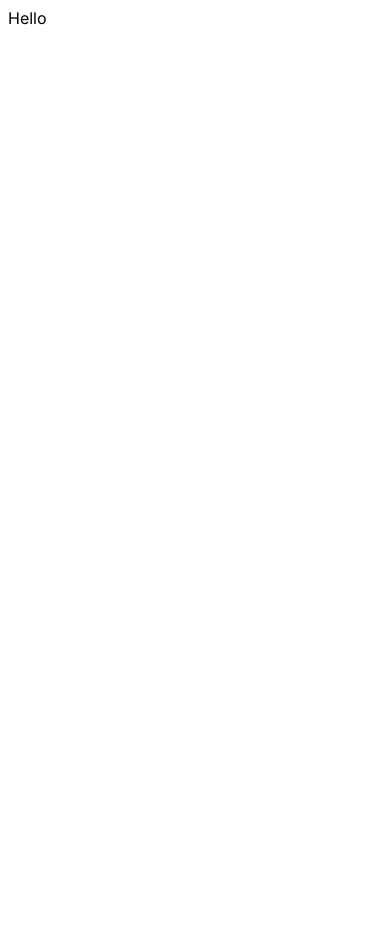
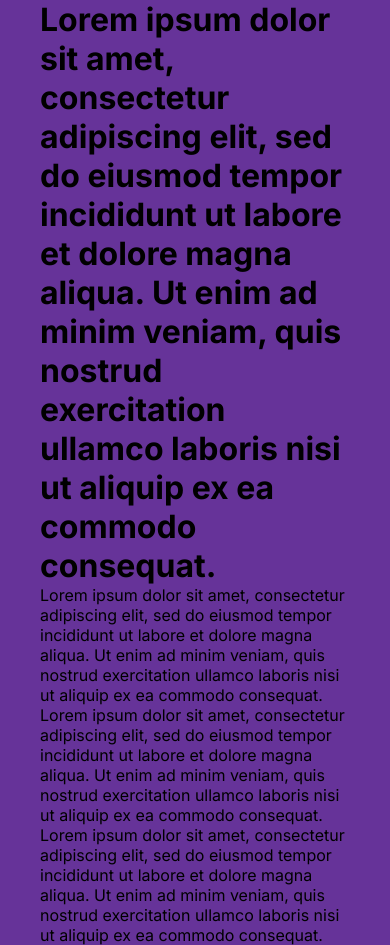
Before and after one commit to Dzaakk/web-blog-app, a Next.js app: page / in a window 390 px wide. Before the commit the page ends 844 px from the top, so only its background shows below. Built offline with nearby package versions, Linux system fonts and the light colour scheme.

Commit message:
css responsive layout

```diff
--- a/src/app/globals.css
+++ b/src/app/globals.css
@@ -0,0 +1,69 @@
+:root {
+    --bg: white;
+    --textColor: black;
+    --softBg: #f0f0f0;
+    -softTextColor: #626262;
+}
+
+* {
+    padding: 0;
+    margin: 0;
+    box-sizing: border-box;
+}
+
+body {
+    max-width: 100vw;
+    overflow-x: hidden;
+}
+
+a {
+    color: inherit;
+    text-decoration: none;
+}
+
+.container {
+    min-height: 100vh;
+    background-color: var(--bg);
+    color: var(--textColor);
+}
+
+.wrapper {
+    max-width: 1536px;
+    margin-left: auto;
+    margin-right: auto;
+    background-color: rebeccapurple;
+    padding-left: 80px;
+    padding-right: 80px;
+}
+
+@media screen and (max-width:1536px) {
+    .wrapper {
+        max-width: 1366px;
+    }
+}
+
+@media screen and (max-width:1280px) {
+    .wrapper {
+        max-width: 1024px;
+    }
+}
+
+@media screen and (max-width:1024px) {
+    .wrapper {
+        max-width: 768px;
+        padding-left: 40px;
+        padding-right: 40px;
+    }
+}
+
+@media screen and (max-width:768px) {
+    .wrapper {
+        max-width: 640px;
+    }
+}
+
+@media screen and (max-width:640px) {
+    .wrapper {
+        max-width: 475px;
+    }
+}
--- a/src/app/layout.js
+++ b/src/app/layout.js
@@ -1,5 +1,5 @@
-import './globals.css'
-import { Inter } from 'next/font/google'
+import { Inter } from 'next/font/google';
+import './globals.css';
 
 const inter = Inter({ subsets: ['latin'] })
 
@@ -11,7 +11,11 @@ export const metadata = {
 export default function RootLayout({ children }) {
   return (
     <html lang="en">
-      <body className={inter.className}>{children}</body>
+      <body className={inter.className}>
+        <div className='container'>
+          <div className='wrapper'>{children}</div>
+        </div>
+      </body>
     </html>
-  )
+  );
 }
--- a/src/app/page.jsx
+++ b/src/app/page.jsx
@@ -1,5 +1,14 @@
-import styles from "./homepage.module.css";
-
+import Link from "next/link";
+// import style from "./homepage.module.css"
 export default function Home() {
-  return <div>Hello</div>;
+  return <div>
+    <Link href="/">
+      <h1>
+        Lorem ipsum dolor sit amet, consectetur adipiscing elit, sed do eiusmod tempor incididunt ut labore et dolore magna aliqua. Ut enim ad minim veniam, quis nostrud exercitation ullamco laboris nisi ut aliquip ex ea commodo consequat.
+      </h1>
+      Lorem ipsum dolor sit amet, consectetur adipiscing elit, sed do eiusmod tempor incididunt ut labore et dolore magna aliqua. Ut enim ad minim veniam, quis nostrud exercitation ullamco laboris nisi ut aliquip ex ea commodo consequat.
+      Lorem ipsum dolor sit amet, consectetur adipiscing elit, sed do eiusmod tempor incididunt ut labore et dolore magna aliqua. Ut enim ad minim veniam, quis nostrud exercitation ullamco laboris nisi ut aliquip ex ea commodo consequat.
+      Lorem ipsum dolor sit amet, consectetur adipiscing elit, sed do eiusmod tempor incididunt ut labore et dolore magna aliqua. Ut enim ad minim veniam, quis nostrud exercitation ullamco laboris nisi ut aliquip ex ea commodo consequat.
+    </Link>
+  </div>;
 }
```
